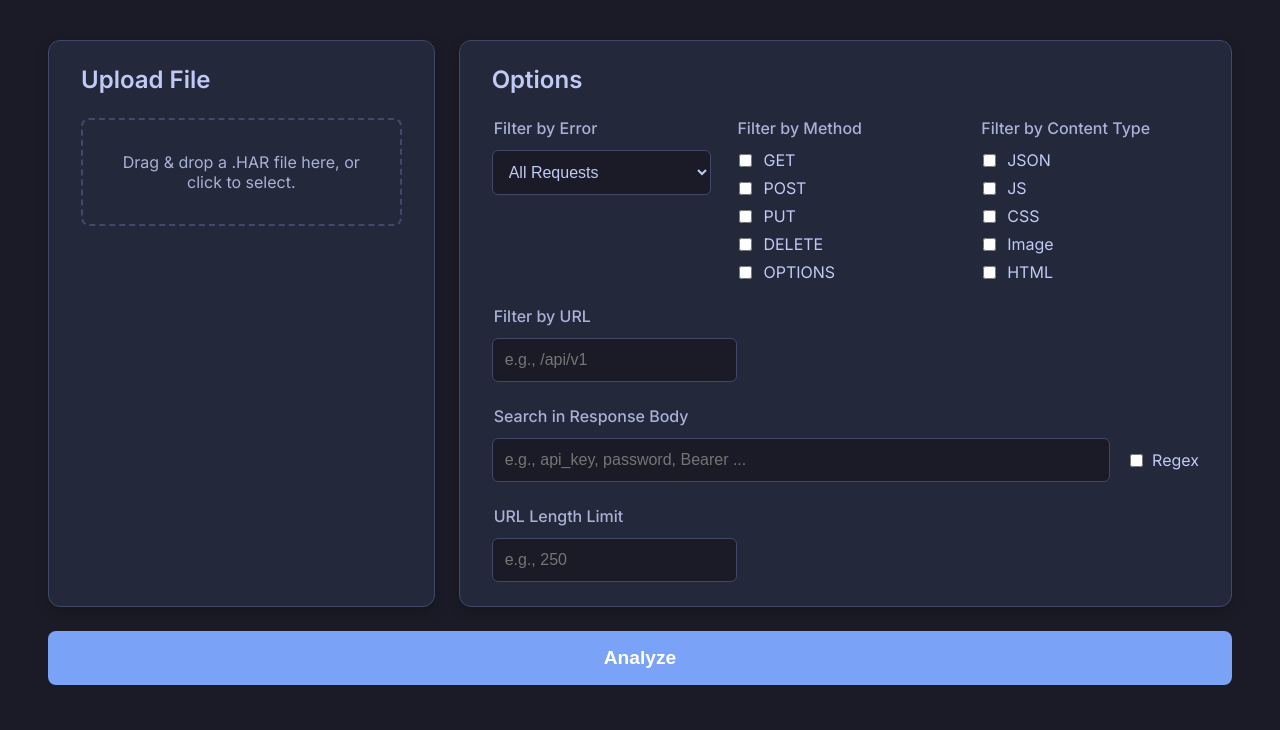
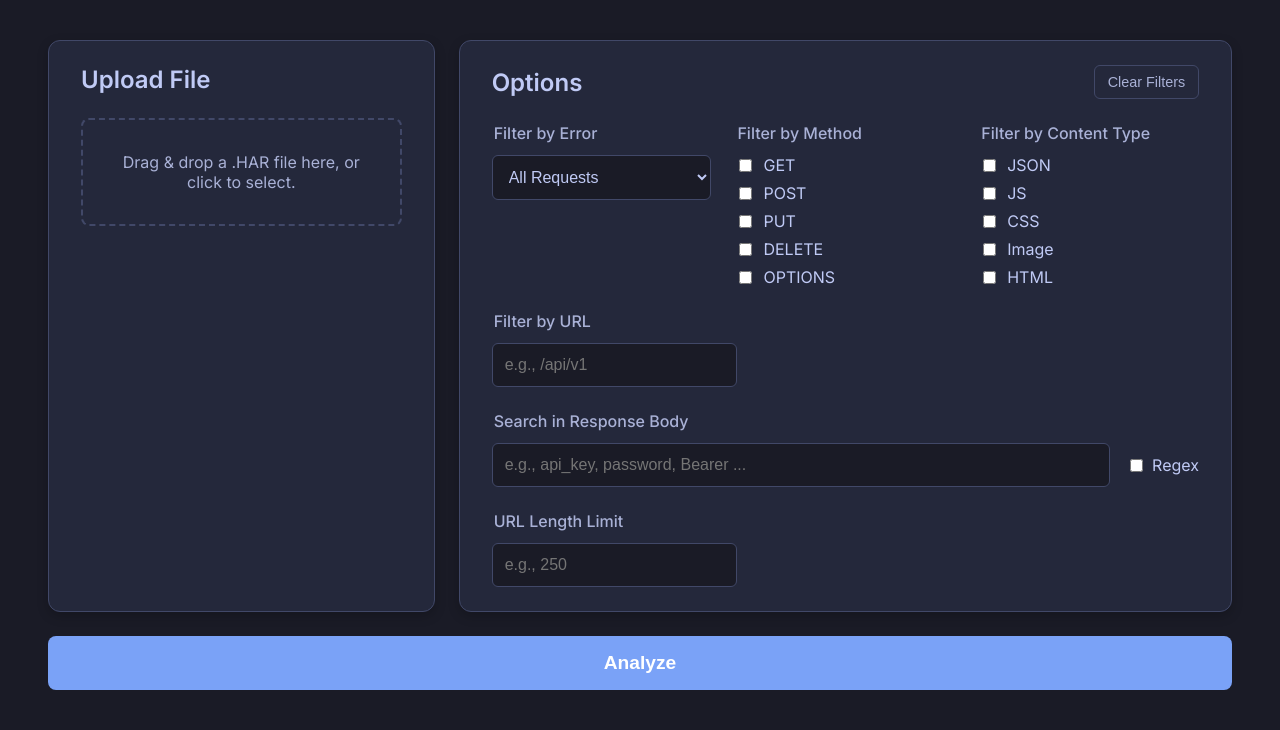
Before and after one commit to mimuelas/decoder_apis, a Flask app: page / in a window 1280 px wide. Shown: the part 146-876 px from the top of the page. Run offline with Flask 3, Linux system fonts and the light colour scheme.

Commit message:
Add clear filters functionality and update options layout
- Introduced a "Clear Filters" button in the options section to reset form selections and custom domain filters.
- Enhanced the layout of the options card by wrapping the title and button in a new header div for better organization.
- Updated CSS styles for the new button and options header to improve visual presentation and user interaction.

```diff
--- a/static/script.js
+++ b/static/script.js
@@ -12,6 +12,7 @@ document.addEventListener('DOMContentLoaded', () => {
     const domainSelectBox = document.getElementById('domain-select-box');
     const domainCheckboxes = document.getElementById('domain-checkboxes');
     const domainSelectText = document.querySelector('.select-text');
+    const clearFiltersBtn = document.getElementById('clear-filters-btn');
 
     let currentData = null;
     let fullDataMap = null;
@@ -112,6 +113,8 @@ document.addEventListener('DOMContentLoaded', () => {
             if (!currentData) {
                 populateDomainFilter(rawData.fullDataMap);
             }
+            // Always populate the domain filter on every analysis
+            populateDomainFilter(rawData.fullDataMap);
 
             currentData = rawData.displayData;
             fullDataMap = rawData.fullDataMap;
@@ -135,6 +138,21 @@ document.addEventListener('DOMContentLoaded', () => {
         } finally {
             spinner.classList.add('spinner-hidden');
         }
+    });
+
+    // --- Clear Filters ---
+    clearFiltersBtn.addEventListener('click', () => {
+        // Easiest way to reset standard form elements
+        form.reset();
+
+        // Special handling for the custom domain filter
+        domainCheckboxes.querySelectorAll('input[type="checkbox"]').forEach(cb => {
+            cb.checked = false;
+        });
+        updateSelectedDomainText();
+
+        // You might want to optionally re-submit the form to show unfiltered results
+        // form.dispatchEvent(new Event('submit', { cancelable: true }));
     });
 
     // --- Download HAR Logic ---
@@ -247,7 +265,12 @@ document.addEventListener('DOMContentLoaded', () => {
 
         if (allDomains.length > 0) {
             domainFilterFieldset.classList.remove('hidden');
+        } else {
+            domainFilterFieldset.classList.add('hidden');
         }
+
+        // Reset selections and text
+        updateSelectedDomainText();
     }
 
     function getSelectedDomains() {
--- a/static/style.css
+++ b/static/style.css
@@ -64,6 +64,17 @@ body {
 
 .options-card {
     grid-column: 2 / 3;
+}
+
+.options-header {
+    display: flex;
+    justify-content: space-between;
+    align-items: center;
+    margin-bottom: 1.5rem;
+}
+
+.options-header h2 {
+    margin: 0;
 }
 
 h2 {
@@ -195,6 +206,23 @@ input:-webkit-autofill:active {
 
 .analyze-button:hover {
     background-color: var(--primary-hover-color);
+}
+
+.secondary-button {
+    background-color: transparent;
+    border: 1px solid var(--border-color);
+    color: var(--text-color-light);
+    padding: 0.5rem 0.8rem;
+    border-radius: 6px;
+    cursor: pointer;
+    font-size: 0.9rem;
+    font-weight: 500;
+    transition: background-color 0.2s, border-color 0.2s;
+}
+
+.secondary-button:hover {
+    background-color: var(--border-color);
+    border-color: var(--primary-color);
 }
 
 /* Results Section */
--- a/templates/index.html
+++ b/templates/index.html
@@ -29,7 +29,10 @@
             </div>
 
             <div class="card options-card">
-                <h2>Options</h2>
+                <div class="options-header">
+                    <h2>Options</h2>
+                    <button type="button" id="clear-filters-btn" class="secondary-button">Clear Filters</button>
+                </div>
                 <div class="options-grid">
                     <!-- Filtering -->
                     <fieldset>
```
